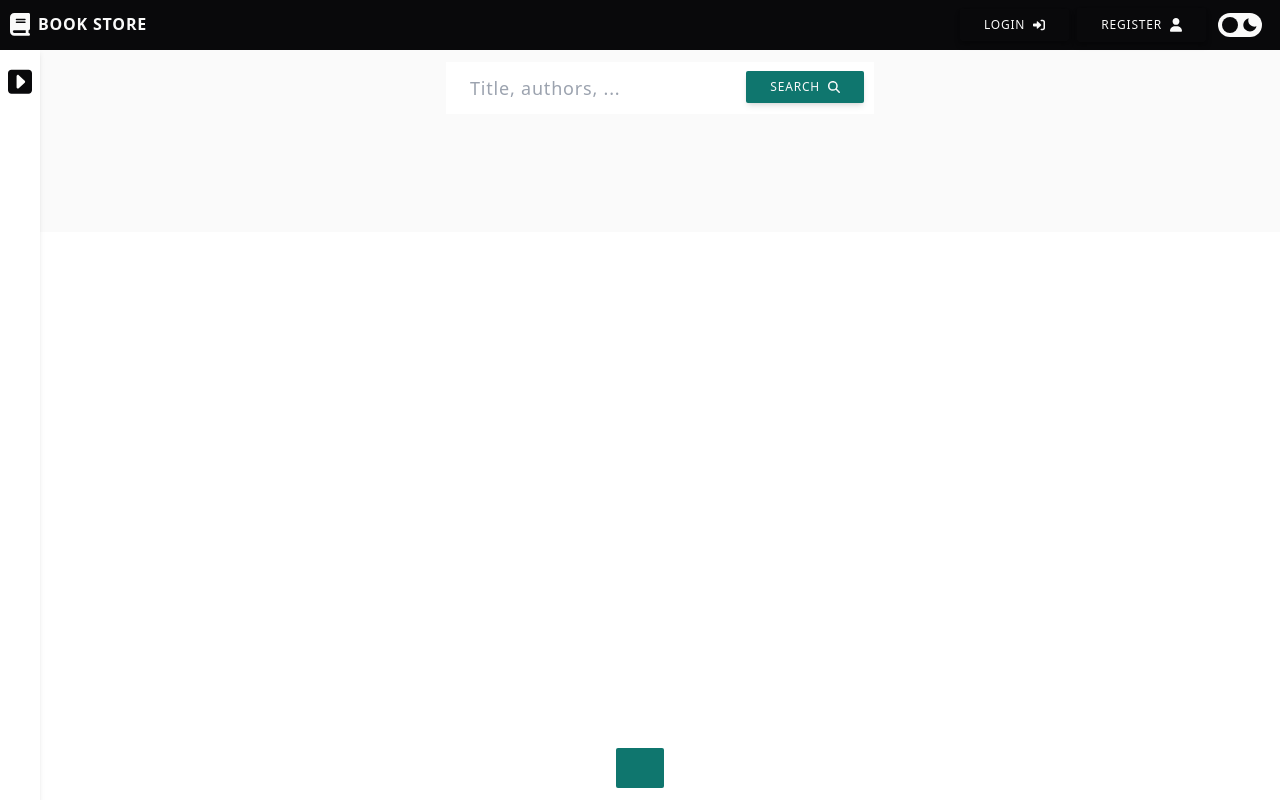
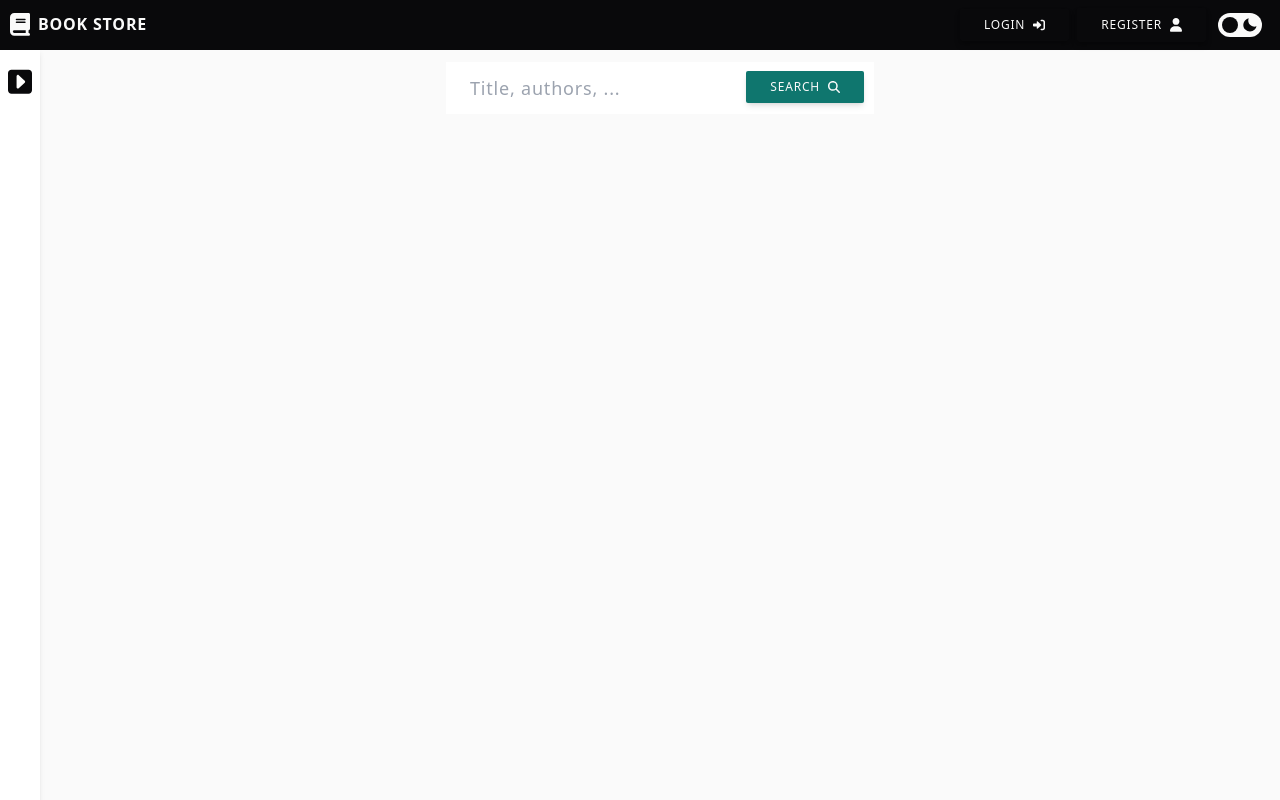
Before and after one commit to lukaszsliwinski/book-store-v2, a React (Create React App) app in the folder frontend/: page / in a window 1280 px wide. Built offline with nearby package versions, Linux system fonts and the light colour scheme; what prettier-plugin-tailwindcss, tw-elements would draw is missing.

Commit message:
fix: correct apps height

```diff
--- a/frontend/src/App.tsx
+++ b/frontend/src/App.tsx
@@ -77,7 +77,7 @@ export default function App() {
   }, []);
 
   return (
-    <div className="h-screen-mobile bg-neutral-50 pt-12 pb-20 leading-snug tracking-wider dark:bg-zinc-900">
+    <div className="min-h-screen-mobile bg-neutral-50 pt-12 pb-20 leading-snug tracking-wider dark:bg-zinc-900">
       <Header />
       <Routes>
         <Route path="/" element={<Search />} />
```
